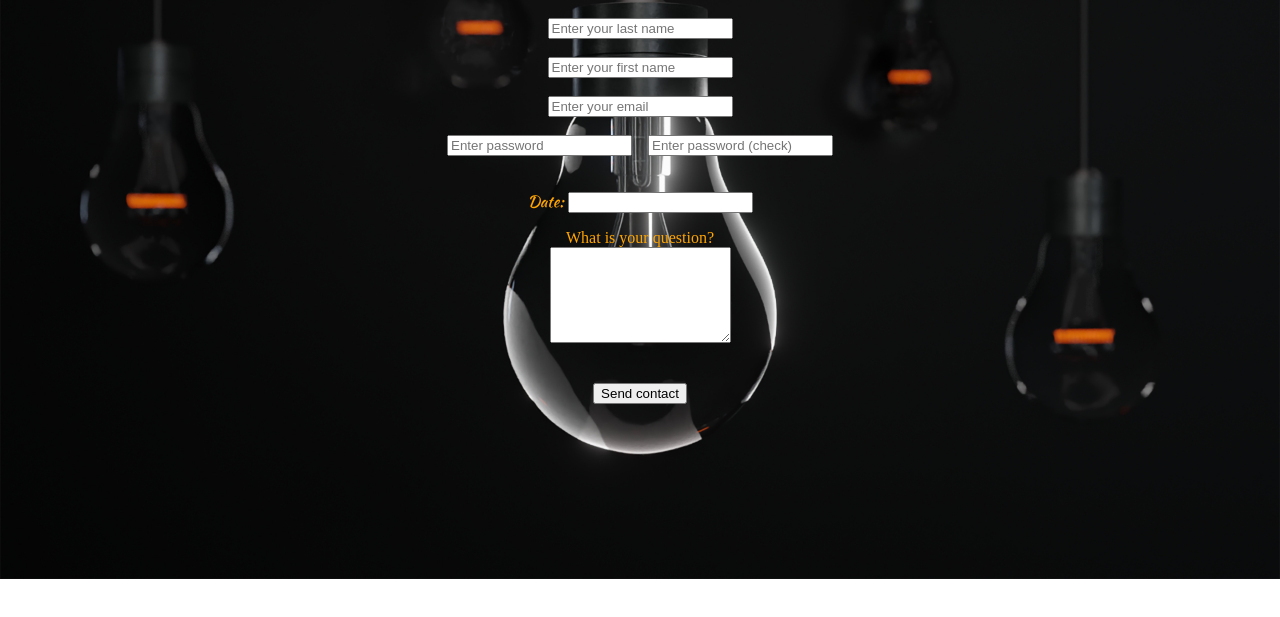
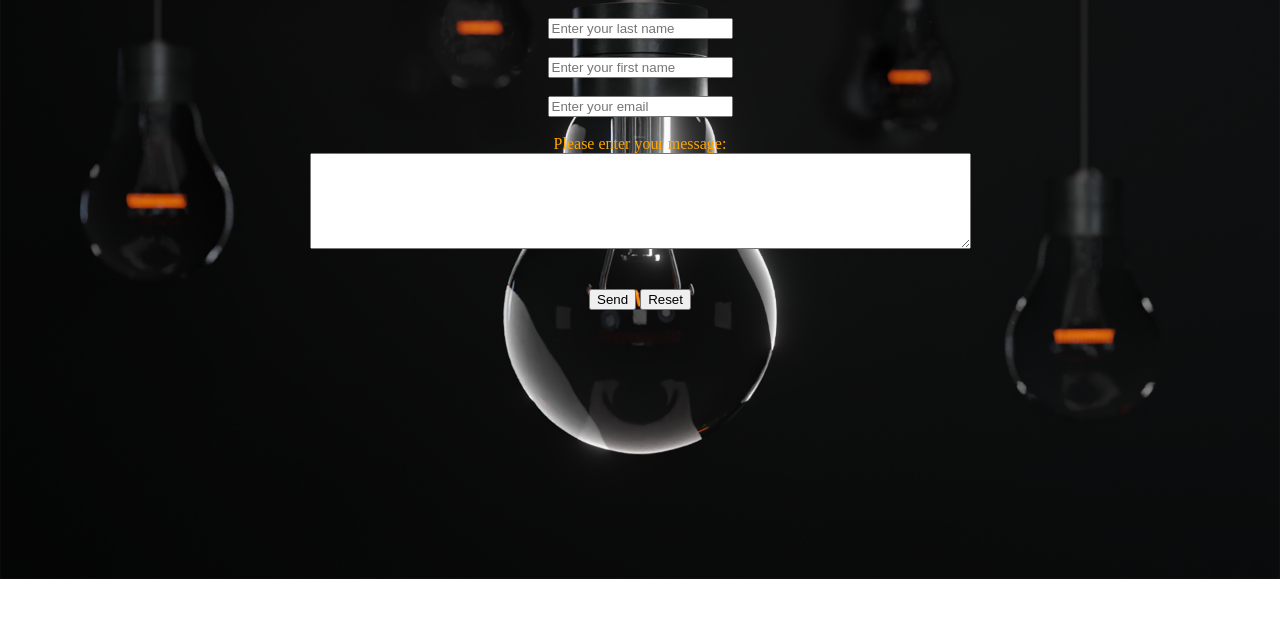
Before and after one commit to solknar/Portfolio, a plain HTML site: page contactme.html in a window 1280 px wide. Shown: the part 141-758 px from the top of the page. Drawn offline with Linux system fonts and the light colour scheme; files that its build step writes are made by us from their sources.

Commit message:
Simplify  contact me form

```diff
--- a/contactme.html
+++ b/contactme.html
@@ -10,12 +10,7 @@
     <script src="./script/jquery.js"></script>
     <script>
         $( function() {
-        $("#datepicker").datepicker({
-            showOn: "button",
-            buttonImage: "images/calendar.gif",
-            buttonImageOnly: true,
-            buttonText: "Select date"
-        });
+        $("#datepicker").datepicker();
         } );
     </script>
     <title>Rodrigo Guerra's Contact Me</title>
@@ -36,23 +31,20 @@
     </header>
     <div>
         <h1>Contact Me</h1>
-        <form onsubmit="return false">
-            <input type="text" placeholder="Enter your last name" id="lastname">
+        <form action="mailto:avalon_211@hotmail.com" method="post" enctype="text/plain">
+            <input type="text" placeholder="Enter your last name" name="lastname" id="lastname">
             <br><br>
-            <input type="text" placeholder="Enter your first name" id="firstName">
+            <input type="text" placeholder="Enter your first name" name="name" id="firstName">
             <br><br>
-            <input type="email" placeholder="Enter your email" id="email">
+            <input type="email" placeholder="Enter your email" name="mail" id="email">
             <br><br>
-            <input type="password" placeholder="Enter password" id="password">
-            <input type="password" placeholder="Enter password (check)" id="passwordCheck">
-            <br><br>
-            <p>Date: <input type="text" id="datepicker"></p>
-            <span>What is your question?</span>
+            <span>Please enter your message:</span>
             <br>
-            <textarea maxlengh="500" id="question" onkeyup="countChar(this)" rows="6"></textarea>
+            <textarea maxlength="500" id="question" name="comment" onkeyup="countChar(this)" rows="6" cols="80"></textarea>
             <div id="charNum"></div>
             <br><br>
-            <button onclick="sendContact();">Send contact</button>
+            <input type="submit" value="Send">
+            <input type="reset" value="Reset">
         </form>
     </div>
 </body>
```
